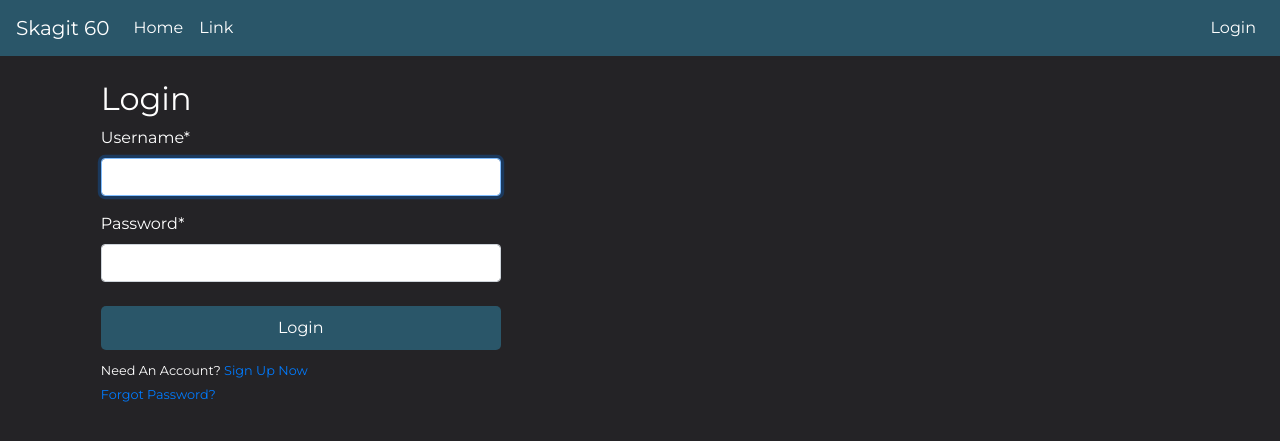
After one commit to raymond-devries/skagit60, a Django app: page /user/login/ in a window 1280 px wide. The commit adds this page. Shown: the top 441 px of the page. Run offline with Django 3.2, Linux system fonts and the light colour scheme; some libraries are stand-ins or nearby versions.

```diff
--- a/skagit60/settings.py
+++ b/skagit60/settings.py
@@ -122,3 +122,8 @@ USE_TZ = True
 # https://docs.djangoproject.com/en/3.0/howto/static-files/
 
 STATIC_URL = '/static/'
+
+LOGIN_REDIRECT_URL = 'home'
+LOGOUT_REDIRECT_URL = 'home'
+
+CRISPY_TEMPLATE_PACK = 'bootstrap4'
--- a/skagit60/urls.py
+++ b/skagit60/urls.py
@@ -18,5 +18,6 @@ from django.urls import path, include
 
 urlpatterns = [
     path('admin/', admin.site.urls),
-    path('', include('tracker.urls'))
+    path('', include('tracker.urls')),
+    path('user/', include('users.urls'))
 ]
--- a/templates/base.html
+++ b/templates/base.html
@@ -21,7 +21,8 @@
 <body class="text-white">
 <nav class="navbar navbar-expand-lg navbar-dark" style="background-color: rgb(42,86,105)">
     <a class="navbar-brand" href="{% url 'home' %}">Skagit 60</a>
-  <button class="navbar-toggler" type="button" data-toggle="collapse" data-target="#navbarSupportedContent" aria-controls="navbarSupportedContent" aria-expanded="false" aria-label="Toggle navigation">
+    <button class="navbar-toggler" type="button" data-toggle="collapse" data-target="#navbarSupportedContent"
+            aria-controls="navbarSupportedContent" aria-expanded="false" aria-label="Toggle navigation">
         <span class="navbar-toggler-icon"></span>
     </button>
 
@@ -34,10 +35,27 @@
                 <a class="nav-link" href="#">Link</a>
             </li>
         </ul>
+        <ul class="navbar-nav my-2 my-lg-0">
+            {% if user.is_authenticated %}
+                <li class="nav-item active"><a href="{% url 'logout' %}" class="nav-link">Logout</a></li>
+                <li class="nav-item active"><a href="{% url 'profile' %}" class="nav-link">Profile</a></li>
+            {% else %}
+                <li class="nav-item active"><a href="{% url 'login' %}" class="nav-link">Login</a></li>
+            {% endif %}
+        </ul>
     </div>
 </nav>
-{% block content %}
-{% endblock %}
+
+<div class="space">
+    {% if messages %}
+        {% for message in messages %}
+            <div class="alert alert-{{ message.tags }}">
+                {{ message }}
+            </div>
+        {% endfor %}
+    {% endif %}
+    {% block content %}{% endblock %}
+</div>
 <div class="p-5"></div>
 </body>
 </html>
--- /dev/null
+++ b/templates/registration/login.html
@@ -0,0 +1,24 @@
+{% extends 'base.html' %}
+{% load crispy_forms_filters %}
+{% load define_action %}
+
+{% block content %}
+    <div class="m-4">
+        <h2>Login</h2>
+        <form method="post" class="forms">
+            {% csrf_token %}
+            {{ form|crispy }}
+            <button type="submit" class="submit-button my-2">Login</button>
+        </form>
+        <div>
+            <small>
+                Need An Account? <a class="" href="#">Sign Up Now</a>
+            </small>
+        </div>
+        <div>
+            <small>
+                <a href="#">Forgot Password?</a>
+            </small>
+        </div>
+    </div>
+{% endblock content %}
--- a/tracker/static/tracker/main.css
+++ b/tracker/static/tracker/main.css
@@ -8,7 +8,10 @@ body{
 hr {
     border: 1px solid #DADCDE;
     border-radius: 1px;
-    width: 95%;
+}
+
+.space {
+    margin: 20px 6%;
 }
 
 .remove-link-style {
@@ -20,9 +23,13 @@ hr {
     text-decoration: none;
 }
 
-.peaks {
-    font-size: 20px;
-    list-style-type: none;
+.submit-button {
+    background-color: rgb(42,86,105);
+    border: none;
+    color: white;
+    border-radius: 5px;
+    padding: 0.6em;
+    width: 100%;
 }
 
 .uncompleted-peak {
@@ -38,3 +45,19 @@ hr {
     border-radius: 6px;
     max-width: 85%;
 }
+
+/*Home Page*/
+.list-of-peaks {
+    padding-inline-start: 0;
+}
+
+.peaks {
+    font-size: 20px;
+    list-style-type: none;
+}
+
+@media only screen and (min-width: 800px) {
+    .forms {
+        max-width: 400px;
+    }
+}
--- a/tracker/urls.py
+++ b/tracker/urls.py
@@ -4,4 +4,5 @@ from tracker.views import *
 urlpatterns = [
     path('', Home.as_view(), name='home'),
     path('peak/<int:pk>/', PeakDetail.as_view(), name='peak_detail')
+
 ]
--- /dev/null
+++ b/users/urls.py
@@ -0,0 +1,8 @@
+from django.urls import path, include
+from users.views import *
+
+urlpatterns = [
+    path('', include('django.contrib.auth.urls')),
+    path('profile', Profile.as_view(), name='profile'),
+    path('profile/edit/', EditProfile.as_view(), name='edit_profile')
+]
```
Also changed, not shown: templates/registration/password_change_done.html (added, +8 -0 lines), templates/registration/password_change_form.html (added, +14 -0 lines), templates/tracker/home.html (+8 -5 lines), templates/users/edit_profile.html (added, +13 -0 lines), templates/users/profile.html (added, +14 -0 lines), tracker/models.py (+2 -10 lines), users/forms.py (added, +11 -0 lines), users/views.py (+29 -2 lines), tracker/views.py (line endings or trailing spaces). Lines whose indentation alone changed are shown as unchanged.
